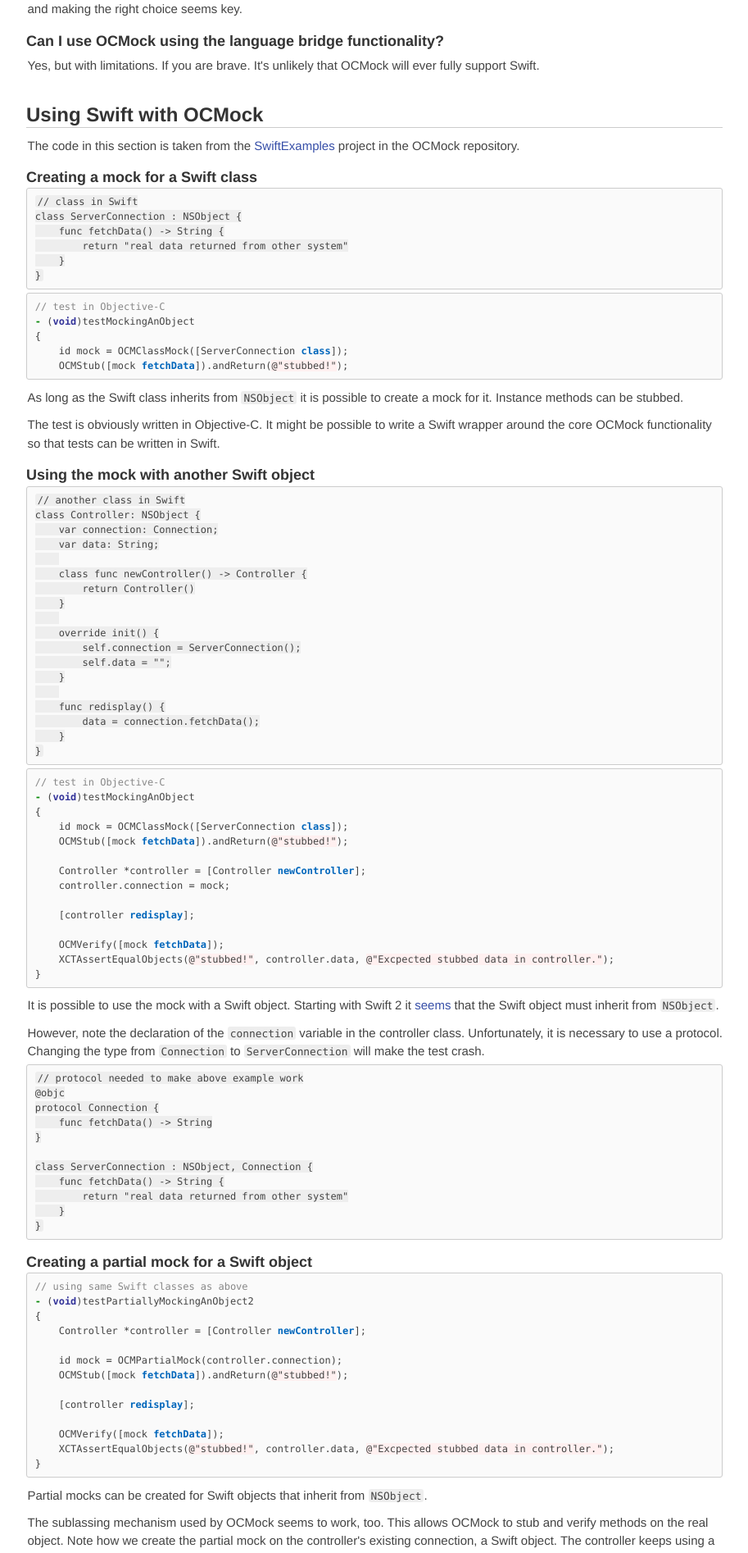
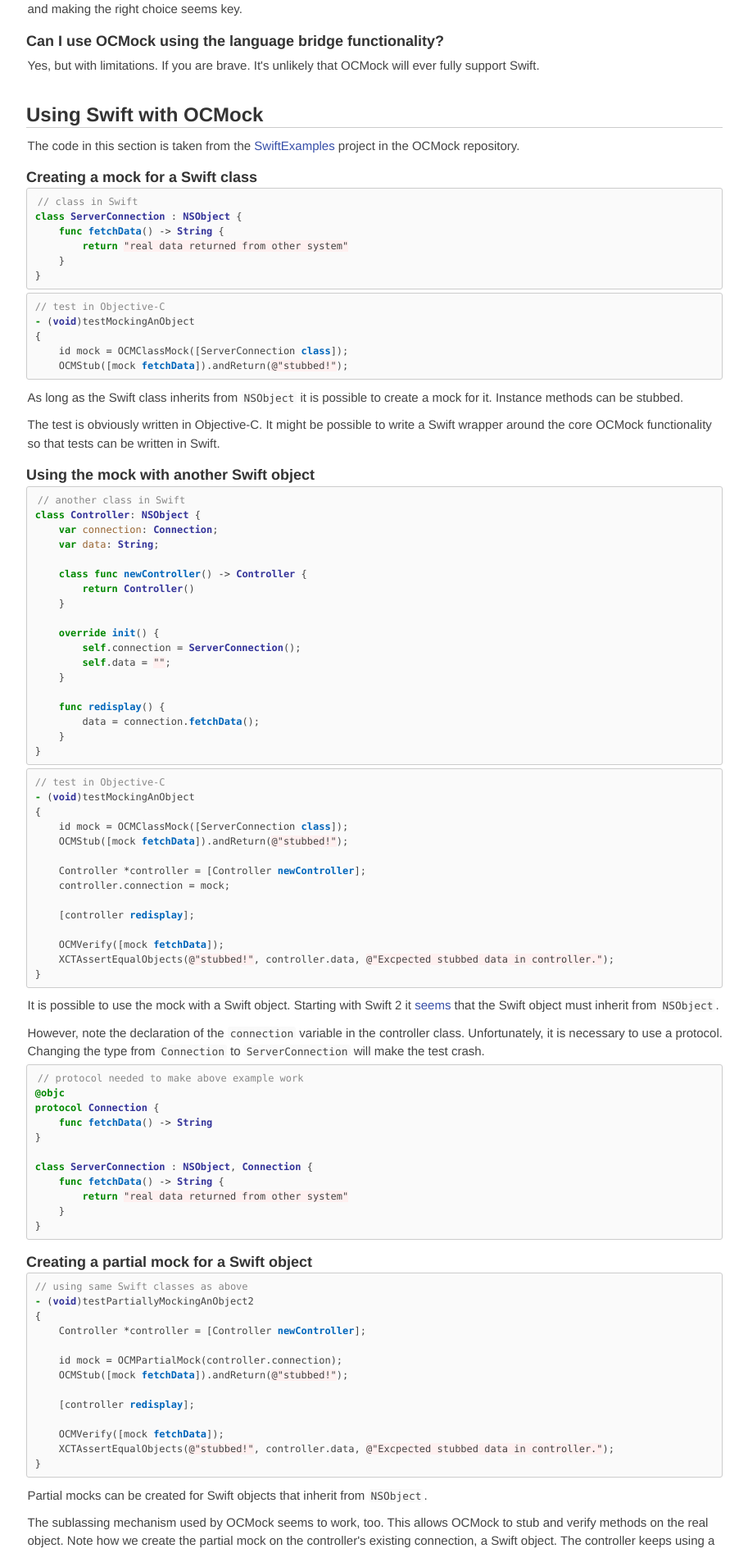
Before and after one commit to erikdoe/ocmock, a Jekyll site: the page built from swift.html, in a window 1280 px wide. Shown: the part 625-2519 px from the top of the page at 82% size, without its empty margins (183-1096 px from the left). Built offline with Jekyll 4.4.1, drawn with Linux system fonts in a browser that asks for light colours; comment, search, counter and statistics services are not loaded; some of the changed text lies outside the part shown.

Commit message:
Fixed Swift syntax highlighting and updated copyright notice.

```diff
--- a/_layouts/minimal.html
+++ b/_layouts/minimal.html
@@ -127,7 +127,7 @@
 			</nav>
 
       <div id="footercopy" class="group">
-		  	<p class="copyright">Copyright &copy; 2004-2016 by Erik D&ouml;rnenburg
+		  	<p class="copyright">Copyright &copy; 2004-2017 by Erik D&ouml;rnenburg
 	  	</div>
 		</footer>
 
--- a/download.html
+++ b/download.html
@@ -71,7 +71,7 @@ published: true
 
 <h2>License for OCMock 3.x</h2>
 
-<p>Copyright (c) 2004-2016 Erik Doernenburg and contributors
+<p>Copyright (c) 2004-2017 Erik Doernenburg and contributors
 
 <p>Licensed under the Apache License, Version 2.0 (the "License"); you may
   not use these files except in compliance with the License. You may obtain
--- a/stylesheets/screen.css
+++ b/stylesheets/screen.css
@@ -50,7 +50,7 @@ code {
 }
 
 code:not(.language-objc) {
-	background: #EEE;
+	background: #FAFAFA;
 	padding: 1px 3px 0px 3px;
 	border-radius: 3px 3px 3px 3px;
 }
--- a/swift.html
+++ b/swift.html
@@ -40,13 +40,14 @@ comments: true
 
 <h3>Creating a mock for a Swift class</h3>
 
-<pre><code>// class in Swift
+{% highlight swift %}
+// class in Swift
 class ServerConnection : NSObject {
     func fetchData() -> String {
         return "real data returned from other system"
     }
 }
-</code></pre>
+{% endhighlight swift %}
 
 {% highlight objc %}
 // test in Objective-C
@@ -63,7 +64,8 @@ class ServerConnection : NSObject {
 
 <h3>Using the mock with another Swift object</h3>
 
-<pre><code>// another class in Swift
+{% highlight swift %}
+// another class in Swift
 class Controller: NSObject {
     var connection: Connection;
     var data: String;
@@ -81,7 +83,7 @@ class Controller: NSObject {
         data = connection.fetchData();
     }
 }
-</code></pre>
+{% endhighlight swift %}
 {% highlight objc %}
 // test in Objective-C
 - (void)testMockingAnObject
@@ -103,7 +105,8 @@ class Controller: NSObject {
 
 <p>However, note the declaration of the <code>connection</code> variable in the controller class. Unfortunately, it is necessary to use a protocol. Changing the type from <code>Connection</code> to <code>ServerConnection</code> will make the test crash.
 
-<pre><code>// protocol needed to make above example work
+{% highlight swift %}
+// protocol needed to make above example work
 @objc
 protocol Connection {
     func fetchData() -> String
@@ -114,7 +117,7 @@ class ServerConnection : NSObject, Connection {
         return "real data returned from other system"
     }
 }
-</code></pre>
+{% endhighlight swift %}
 
 
 <h3>Creating a partial mock for a Swift object</h3>
```
